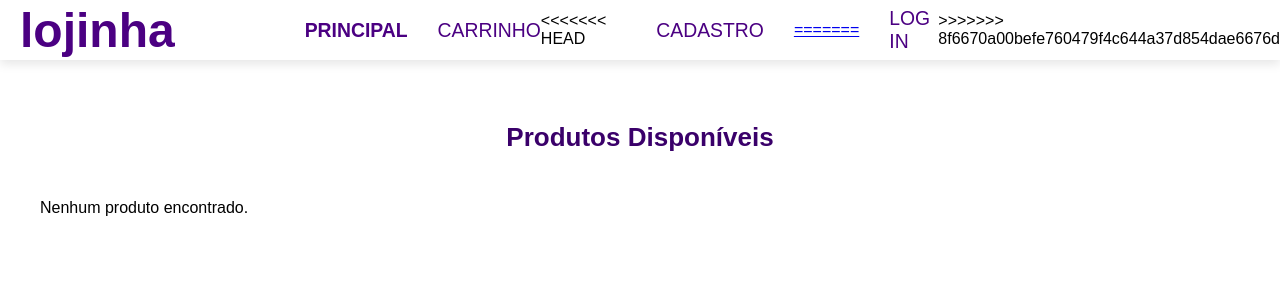
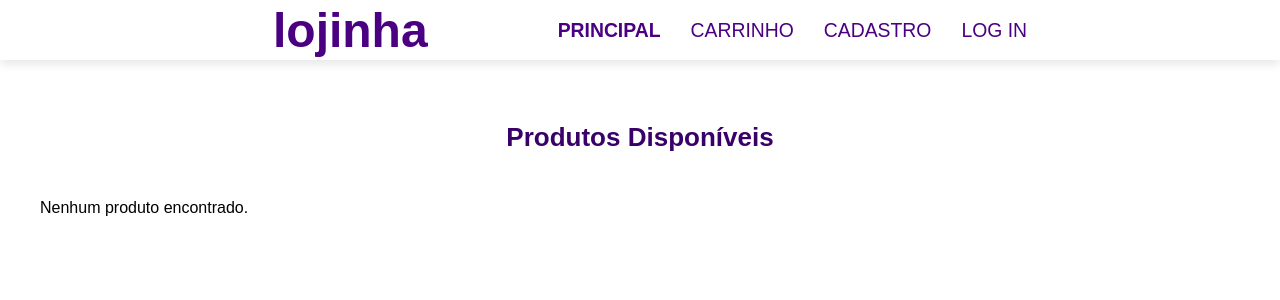
Before and after one commit to nicolemenegussii/LojaDasGu, a PHP site: page /index.php in a window 1280 px wide. Shown: the top 300 px of the page. Run offline with PHP 8.4, Linux system fonts and the light colour scheme; data that the repository does not hold is empty.

Commit message:
enviando alteracoes do index

```diff
--- a/estoquelojinha2.0/estoquelojinha/php/index.php
+++ b/estoquelojinha2.0/estoquelojinha/php/index.php
@@ -25,14 +25,8 @@ $result = $conexao->query($sql);
     <ul>
      <li><a href="../php/index.php" class="active">PRINCIPAL</a></li>
       <li><a href="../php/carrinho.php">CARRINHO</a></li>
-<<<<<<< HEAD
       <li><a href="../html/cadastro.html">CADASTRO</a></li>
-      <li><a href="../html/login.html"></li>
-
-=======
-
       <li><a href="../html/login.html">LOG IN</a></li>
->>>>>>> 8f6670a00befe760479f4c644a37d854dae6676d
     </ul>
   </header>
 
--- a/sqlLimpoAula4.11.sql
+++ b/sqlLimpoAula4.11.sql
@@ -56,7 +56,7 @@
     );
 
     TRUNCATE TABLE administradores;
-    -- Insere os admins
+    -- insere o adm
     INSERT INTO administradores (usuario, senha) VALUES
     ('admin', '$2a$10$cTkdTpBTsvGvwzSQ8ngQbu9hkGZ/e4D8iW/BmED4Nh7AoFD.JL1kq');
 
```
